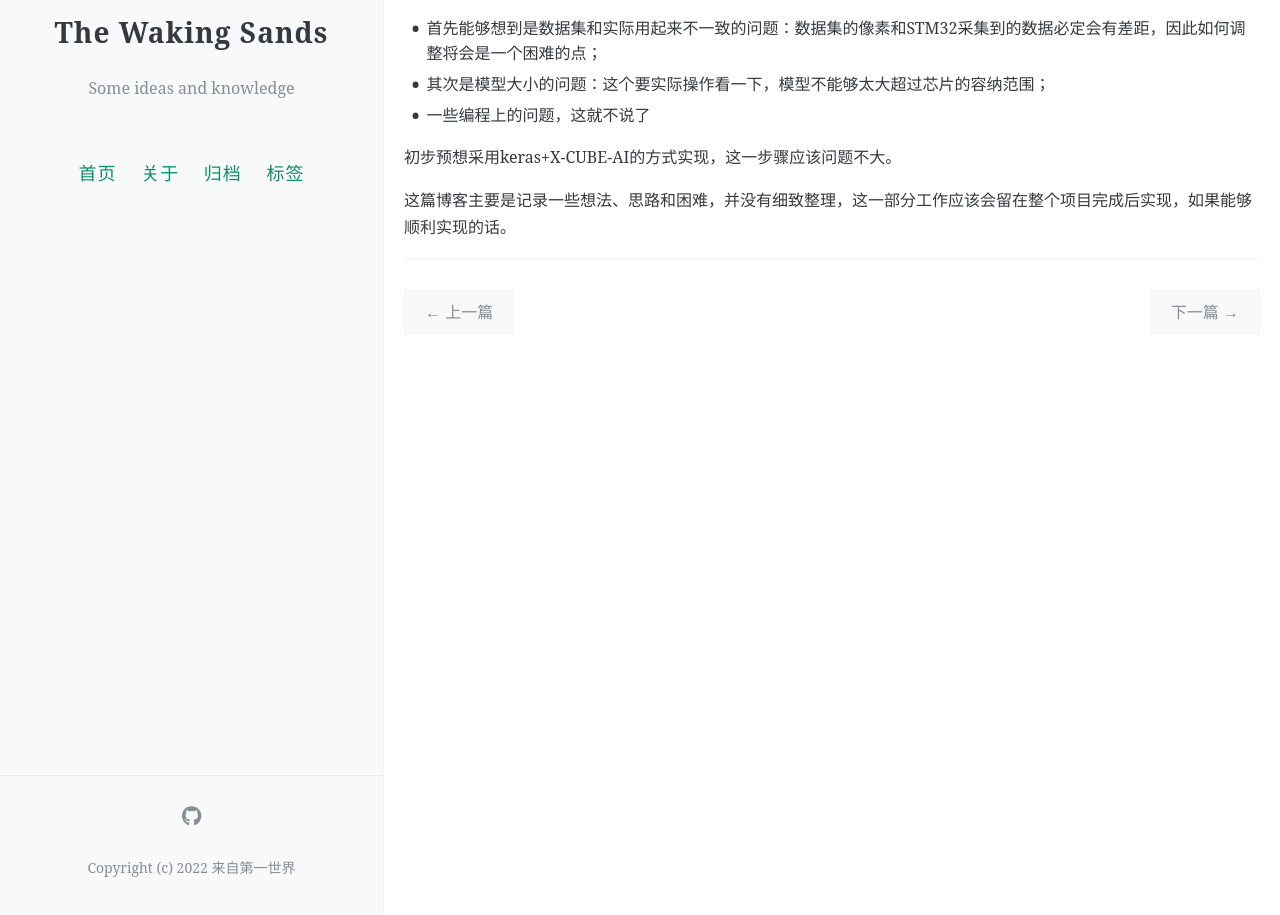
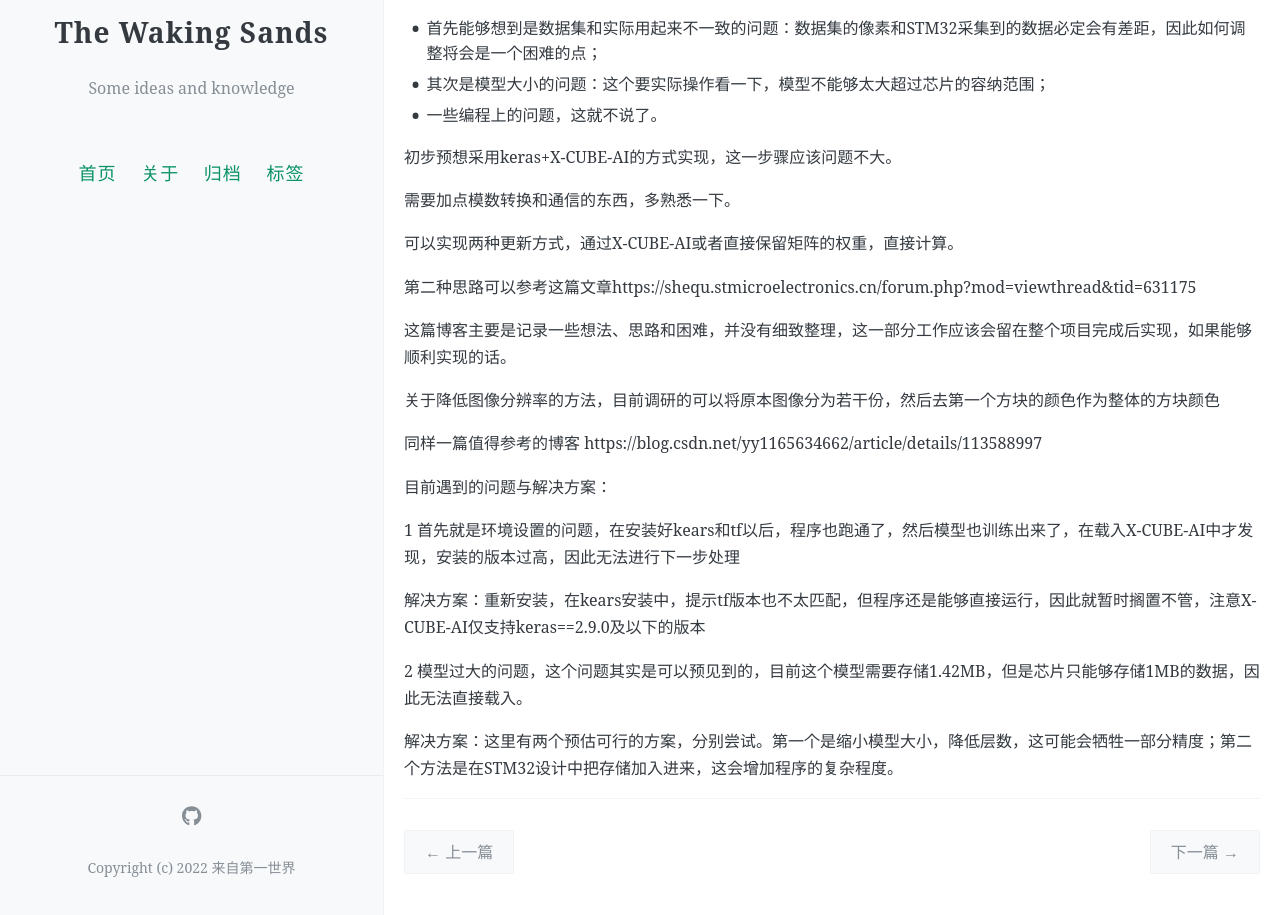
Before and after one commit to Balculus/Sand_Online, a Jekyll site: the page built from _posts/2022/2022-09-13-MNIST-to-STM32.md, in a window 1280 px wide and 1205 px high. Shown: the part 290-1205 px from the top of the window. Built offline with Jekyll 4.4.1, drawn with Linux system fonts in a browser that asks for light colours; comment, search, counter and statistics services are not loaded.

Commit message:
Update 2022-09-13-MNIST-to-STM32.md

```diff
--- a/_posts/2022/2022-09-13-MNIST-to-STM32.md
+++ b/_posts/2022/2022-09-13-MNIST-to-STM32.md
@@ -14,8 +14,29 @@ comments: false
 
 * 首先能够想到是数据集和实际用起来不一致的问题：数据集的像素和STM32采集到的数据必定会有差距，因此如何调整将会是一个困难的点；
 * 其次是模型大小的问题：这个要实际操作看一下，模型不能够太大超过芯片的容纳范围；
-* 一些编程上的问题，这就不说了
+* 一些编程上的问题，这就不说了。
 
 初步预想采用keras+X-CUBE-AI的方式实现，这一步骤应该问题不大。
 
+需要加点模数转换和通信的东西，多熟悉一下。
+
+可以实现两种更新方式，通过X-CUBE-AI或者直接保留矩阵的权重，直接计算。
+
+第二种思路可以参考这篇文章https://shequ.stmicroelectronics.cn/forum.php?mod=viewthread&tid=631175
+
 这篇博客主要是记录一些想法、思路和困难，并没有细致整理，这一部分工作应该会留在整个项目完成后实现，如果能够顺利实现的话。
+
+关于降低图像分辨率的方法，目前调研的可以将原本图像分为若干份，然后去第一个方块的颜色作为整体的方块颜色
+
+同样一篇值得参考的博客 https://blog.csdn.net/yy1165634662/article/details/113588997
+
+
+目前遇到的问题与解决方案：
+
+1 首先就是环境设置的问题，在安装好kears和tf以后，程序也跑通了，然后模型也训练出来了，在载入X-CUBE-AI中才发现，安装的版本过高，因此无法进行下一步处理
+
+解决方案：重新安装，在kears安装中，提示tf版本也不太匹配，但程序还是能够直接运行，因此就暂时搁置不管，注意X-CUBE-AI仅支持keras==2.9.0及以下的版本
+
+2 模型过大的问题，这个问题其实是可以预见到的，目前这个模型需要存储1.42MB，但是芯片只能够存储1MB的数据，因此无法直接载入。
+
+解决方案：这里有两个预估可行的方案，分别尝试。第一个是缩小模型大小，降低层数，这可能会牺牲一部分精度；第二个方法是在STM32设计中把存储加入进来，这会增加程序的复杂程度。
```
